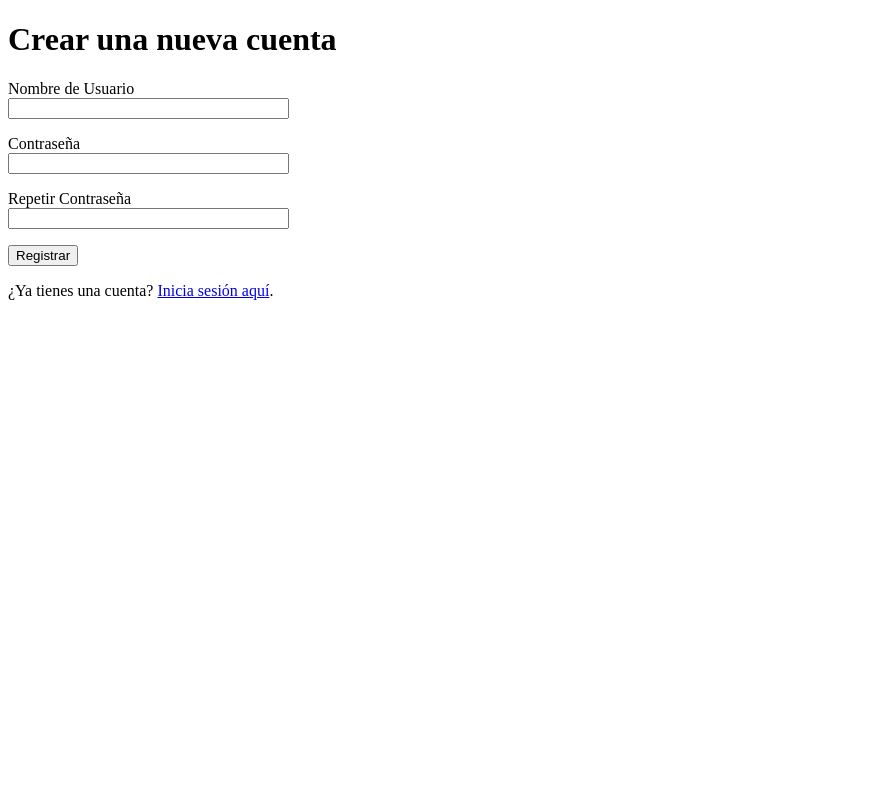
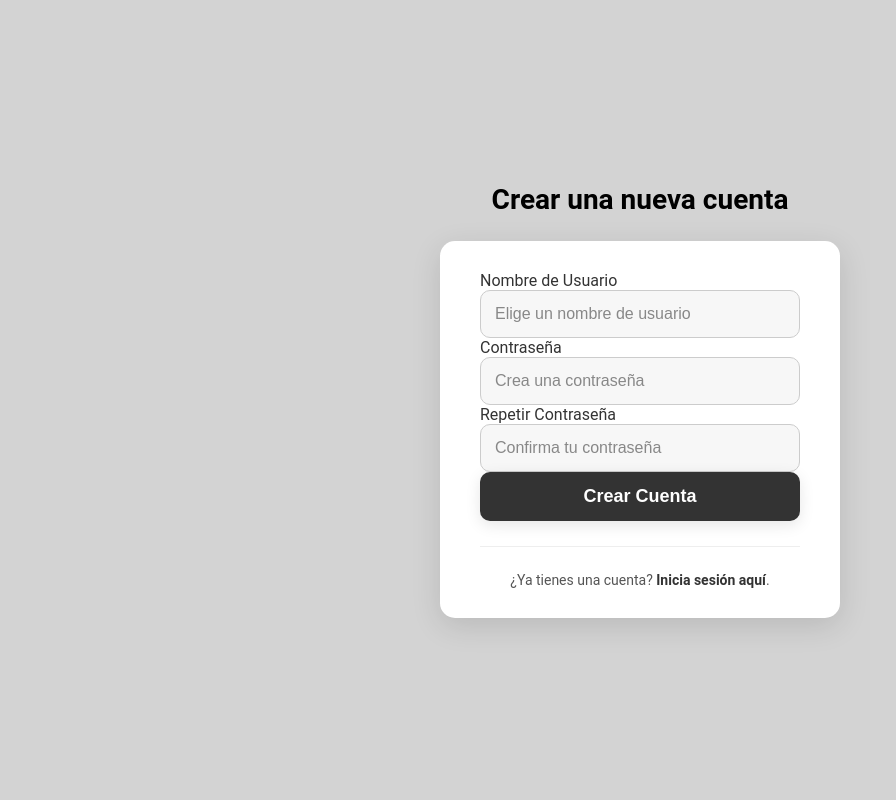
Before and after one commit to Elghettoboy/ProyectoFlask, a Flask app: page /register in a window 1280 px wide. Shown: the whole page, without its empty margins (0-896 px from the left). Run offline with Flask 3, Linux system fonts and the light colour scheme.

Commit message:
Diseño a las paginas Login/Registro

```diff
--- a/app.py
+++ b/app.py
@@ -1,105 +1,105 @@
-#Paso 1: Importamos todas las librerias y herramientas que necesitamos
+#Paso 1: importamos todas las librerias y herramientas que necesitamos
 from flask import Flask, render_template, flash, redirect, url_for
 from flask_sqlalchemy import SQLAlchemy
 from werkzeug.security import generate_password_hash, check_password_hash # Para contraseñas seguras
 from flask_login import LoginManager, current_user, login_user, logout_user, login_required
 
-#Paso 2: Creamos la aplicación Flask
+#Paso 2: creamos la aplicación Flask
 app = Flask(__name__)
 
-#Paso 3: Configuramos la aplicación
+#Paso 3: configuramos la aplicación
 #SECRET_KEY es necesaria para la seguridad de la sesion y los formularios
 app.config['SECRET_KEY'] = 'alessandro12'
 
-#Hacemos conexion a base de datos usamos postgresql
+#hacemos conexion a base de datos usamos postgresql
 app.config['SQLALCHEMY_DATABASE_URI'] = 'postgresql://ghettoboy:alessandro12@localhost:5432/db1'
-#Desactivamos una función de SQLAlchemy que no necesitamos para evitar 'warnings' en la consola
+#desactivamos una función de SQLAlchemy que no necesitamos para evitar 'warnings' en la consola
 app.config['SQLALCHEMY_TRACK_MODIFICATIONS'] = False
 
-#Paso 4: Inicializar las extensiones que usaremos
+#Paso 4: inicializar las extensiones que usaremos
 #'db' será nuestro objeto para interactuar con la base de datos
 db = SQLAlchemy(app)
 #'login_manager' manejara todo el proceso de inicio de sesion
 login_manager = LoginManager(app)
-#Si un usuario no logueado intenta ir a una página protegida, lo redirigirá a la función 'login'
+#si un usuario no logueado intenta ir a una página protegida, lo redirigirá a la función 'login'
 login_manager.login_view = 'login'
 login_manager.login_message = 'Por favor, inicia sesión para acceder a esta página.'
 
-#Paso 5: Importamos el archivo models y formularios
-#Se hace aquí para evitar un "error de importación circular", ya que los modelos necesitan el objeto 'db'
+#Paso 5: importamos el archivo models y formularios
+#se hace aquí para evitar un "error de importación circular", ya que los modelos necesitan el objeto 'db'
 from models import User
 from forms import LoginForm, RegistrationForm
 
-#Paso 6: Configuramos el "cargador de usuarios" de Flask-Login
-#Esta función le dice a Flask-Login cómo encontrar un usuario específico por su ID
+#Paso 6: configuramos el "cargador de usuarios" de Flask-Login
+#esta función le dice a Flask-Login cómo encontrar un usuario específico por su ID
 @login_manager.user_loader
 def load_user(user_id):
     # User.query.get() es una función de SQLAlchemy que busca un usuario por su clave primaria (el ID)
     return User.query.get(int(user_id))
 
 
-#Aqui van todas las RUTAS (las "páginas" de nuestra app)
+#aqui van todas las RUTAS (las "páginas" de nuestra app)
 
-#Ruta para la página raíz del sitio web
+#ruta para la página raíz del sitio web
 @app.route('/')
 def index():
-    #Aqui lo redirigimos a la pagina de login
+    #aqui lo redirigimos a la pagina de login
     return redirect(url_for('login'))
 
-#Ruta para la página de "inicio" después de iniciar sesión
+#ruta para la página de "inicio" después de iniciar sesión
 @app.route('/inicio')
-@login_required #Este decorador protege la ruta. Solo se puede acceder si has iniciado sesión.
+@login_required #este decorador protege la ruta. Solo se puede acceder si has iniciado sesión.
 def inicio():
-    #Renderizamos la plantilla HTML que ve un usuario ya logueado
+    #mostramos la plantilla HTML que ve un usuario ya logueado
     return render_template('protegida.html')
 
-#Ruta para la página de inicio de sesión
+#ruta para la página de inicio de sesión
 @app.route('/login', methods=['GET', 'POST'])
 def login():
-    #Si el usuario ya tiene una sesión activa, lo mandamos directamente al inicio
+    #si el usuario ya tiene una sesión activa, lo mandamos directamente al inicio
     if current_user.is_authenticated:
         return redirect(url_for('inicio'))
 
-    form = LoginForm() #Creamos una instancia del formulario de login
-    # Si el formulario fue enviado (POST) y todos los campos son válidos...
+    form = LoginForm() #creamos una instancia del formulario de login
+    #si el formulario fue enviado (POST) y todos los campos son válidos...
     if form.validate_on_submit():
-        # Buscamos en la base de datos un usuario con el nombre que se introdujo
+        #buscamos en la base de datos un usuario con el nombre que se introdujo
         user = User.query.filter_by(username=form.username.data).first()
-        # Si el usuario existe y la contraseña es correcta...
+        #si el usuario existe y la contraseña es correcta...
         if user and check_password_hash(user.password_hash, form.password.data):
-            login_user(user) # ...iniciamos su sesión con Flask-Login
+            login_user(user) #iniciamos su sesión con Flask-Login
             return redirect(url_for('inicio')) # y lo redirigimos a la página de inicio
         else:
-            # Si el usuario no existe o la contraseña es incorrecta, mostramos un mensaje de error
+            #si el usuario no existe o la contraseña es incorrecta, mostramos un mensaje de error
             flash('Error: Usuario o contraseña incorrectos.')
-    # Si la petición es GET (la primera vez que se carga la página), solo mostramos el formulario
+    #si la petición es GET (la primera vez que se carga la página), solo mostramos el formulario
     return render_template('login.html', form=form)
 
-# Ruta para la página de registro de nuevos usuarios
+#ruta para la página de registro de nuevos usuarios
 @app.route('/register', methods=['GET', 'POST'])
 def register():
-    # Si el usuario ya tiene una sesión activa, lo mandamos al inicio
+    #si el usuario ya tiene una sesión activa, lo mandamos al inicio
     if current_user.is_authenticated:
         return redirect(url_for('inicio'))
 
-    form = RegistrationForm() # Creamos una instancia del formulario de registro
+    form = RegistrationForm() #creamos una instancia del formulario de registro
     if form.validate_on_submit():
-        # Creamos una versión "hasheada" (segura) de la contraseña para no guardarla en texto plano
+        #creamos una versión "hasheada" osea (segura) de la contraseña para no guardarla en texto plano
         hashed_password = generate_password_hash(form.password.data)
-        # Creamos un nuevo objeto de usuario con los datos del formulario
+        #creamos un nuevo objeto de usuario con los datos del formulario
         new_user = User(username=form.username.data, password_hash=hashed_password)
-        # Lo añadimos a la sesión de la base de datos (preparamos para guardar)
+        #lo añadimos a la sesión de la base de datos (preparamos para guardar)
         db.session.add(new_user)
-        # Guardamos los cambios permanentemente en la base de datos
+        #guardamos los cambios permanentemente en la base de datos
         db.session.commit()
-        # Mostramos un mensaje de éxito
+        #mostramos un mensaje de éxito
         flash('¡Tu cuenta ha sido creada! Ya puedes iniciar sesión.')
-        return redirect(url_for('login')) # Lo redirigimos al login para que inicie sesión
+        return redirect(url_for('login')) #lo redirigimos al login para que inicie sesión
     return render_template('register.html', form=form)
 
-# Ruta para cerrar la sesión
+#ruta para cerrar la sesión
 @app.route('/logout')
-@login_required # Solo un usuario logueado puede tener la necesidad de cerrar sesión
+@login_required #solo un usuario logueado puede tener la necesidad de cerrar sesión
 def logout():
-    logout_user() # Cerramos la sesión del usuario con Flask-Login
+    logout_user() #cerramos la sesión del usuario con Flask-Login
     return redirect(url_for('login'))
--- /dev/null
+++ b/static/login.css
@@ -0,0 +1,123 @@
+
+* {
+    margin: 0;
+    padding: 0;
+    box-sizing: border-box; /* esto es para que el padding no afecte el tamaño total */
+}
+
+body {
+    background-color: lightgray;
+    color: #333;
+    font-family: 'Roboto', sans-serif;
+    display: flex;
+    flex-direction: column;
+    justify-content: center;
+    align-items: center;
+    height: 100vh;
+    padding: 20px;
+}
+
+header h1 {
+    text-align: center;
+    margin-bottom: 25px;
+    font-size: 28px;
+    color: #000;
+}
+
+.login {
+    background: #fff;
+    padding: 30px 40px;
+    border-radius: 15px;
+    box-shadow: 0 8px 30px rgba(0, 0, 0, 0.12);
+    width: 100%;
+    max-width: 400px; /* ancho máximo del formulario */
+}
+
+.form1, .form2 {
+    margin-bottom: 20px; /* espacio entre los campos */
+}
+
+.form-input {
+    width: 100%;
+    padding: 14px;
+    border: 1px solid #ccc;
+    border-radius: 10px;
+    background-color: #f7f7f7; /* un fondo mas claro */
+    color: #333;
+    font-size: 16px;
+    transition: all 0.3s ease; /*transición suave para el focus*/
+}
+
+.form-input:focus {
+    outline: none; /* quita el contorno por defecto */
+    border-color: #333; /*borde más oscuro al seleccionar*/
+    background-color: #fff;
+    box-shadow: 0 0 5px rgba(0, 0, 0, 0.1);
+}
+
+.form-input::placeholder {
+    color: #888; /* color del texto de pista (placeholder) */
+}
+
+
+.boton {
+    width: 100%;
+    padding: 14px;
+    border: none;
+    border-radius: 10px;
+    background: #333; /* fondo oscuro para el botón */
+    color: #fff; /* texto blanco */
+    font-size: 18px;
+    font-weight: bold;
+    cursor: pointer;
+    transition: all 0.3s ease;
+    box-shadow: 0 4px 15px rgba(0, 0, 0, 0.1);
+}
+
+.boton:hover {
+    background: #555; /* nn poco más claro al pasar el mouse */
+    box-shadow: 0 6px 20px rgba(0, 0, 0, 0.2);
+    transform: translateY(-2px); /* efecto de "levantarse" */
+}
+
+.boton:active {
+    transform: translateY(0);
+    box-shadow: 0 2px 5px rgba(0, 0, 0, 0.1);
+}
+
+hr {
+    border: none;
+    border-top: 1px solid #eee;
+    margin: 25px 0;
+}
+
+.registrolink {
+    text-align: center;
+}
+
+.registrolink p {
+    font-size: 14px;
+    color: #555;
+}
+
+.registrolink a {
+    color: #333;
+    font-weight: bold;
+    text-decoration: none;
+    transition: color 0.3s ease;
+}
+
+.registrolink a:hover {
+    color: #000;
+}
+
+.flash-error {
+    color: #d8000c;
+    background-color: #ffbaba;
+    border: 1px solid #d8000c;
+    padding: 10px;
+    margin-bottom: 15px;
+    border-radius: 5px;
+    list-style-type: none; /* quita el punto de la lista */
+    text-align: center;
+}
--- a/templates/register.html
+++ b/templates/register.html
@@ -3,56 +3,63 @@
 <head>
     <meta charset="UTF-8">
     <title>Registro de Usuario</title>
+    <link rel="stylesheet" href="{{ url_for('static', filename='login.css') }}">
 </head>
 <body>
+    <header>
         <h1>Crear una nueva cuenta</h1>
+    </header>
 
-    <!-- Bloque para mostrar mensajes 'flash' (como "¡Cuenta creada con éxito!") -->
+    <main>
+        <div class="login">
+
             {% with messages = get_flashed_messages() %}
                 {% if messages %}
                     <ul>
                     {% for message in messages %}
-                <li>{{ message }}</li>
+                        <li class="flash-error">{{ message }}</li>
                     {% endfor %}
                     </ul>
                 {% endif %}
             {% endwith %}
 
-    <!-- El formulario. 'novalidate' desactiva la validación del navegador para usar la de WTForms. -->
             <form method="POST" action="" novalidate>
-        <!-- 'hidden_tag()' es crucial para la protección CSRF. ¡Nunca lo olvides! -->
                 {{ form.hidden_tag() }}
 
-        <p>
-            <!-- Renderiza la etiqueta del campo (ej: "Nombre de Usuario") -->
-            {{ form.username.label }}<br>
-            <!-- Renderiza el campo de texto <input> -->
-            {{ form.username(size=32) }}
-            <!-- Bucle para mostrar cualquier error de validación para este campo -->
+                <div class="form-group">
+                    {{ form.username.label }}
+                    {{ form.username(class_="form-input", placeholder="Elige un nombre de usuario") }}
+
                     {% for error in form.username.errors %}
-            <span style="color: red;">[{{ error }}]</span>
+                    <span class="validation-error">{{ error }}</span>
                     {% endfor %}
-        </p>
-        <p>
-            {{ form.password.label }}<br>
-            {{ form.password(size=32) }}
+                </div>
+
+                <div class="form-group">
+                    {{ form.password.label }}
+                    {{ form.password(class_="form-input", placeholder="Crea una contraseña") }}
                     {% for error in form.password.errors %}
-            <span style="color: red;">[{{ error }}]</span>
+                    <span class="validation-error">{{ error }}</span>
                     {% endfor %}
-        </p>
-        <p>
-            {{ form.password2.label }}<br>
-            {{ form.password2(size=32) }}
+                </div>
+
+                <div class="form-group">
+                    {{ form.password2.label }}
+                    {{ form.password2(class_="form-input", placeholder="Confirma tu contraseña") }}
                     {% for error in form.password2.errors %}
-            <span style="color: red;">[{{ error }}]</span>
+                    <span class="validation-error">{{ error }}</span>
                     {% endfor %}
-        </p>
-        <p>
-            <!-- Renderiza el botón de envío <input type="submit"> -->
-            {{ form.submit() }}
-        </p>
+                </div>
+
+                {{ form.submit(value="Crear Cuenta", class_="boton") }}
             </form>
-    <!-- Enlace para que los usuarios puedan volver a la página de inicio de sesión -->
+
+            <hr>
+
+            <div class="registrolink">
                 <p>¿Ya tienes una cuenta? <a href="{{ url_for('login') }}">Inicia sesión aquí</a>.</p>
+            </div>
+        </div>
+    </main>
 </body>
 </html>
```
Also changed, not shown: forms.py (+15 -16 lines), models.py (+12 -12 lines), static/registro.css (added, +137 -0 lines), templates/login.html (+29 -9 lines). Lines whose indentation alone changed are shown as unchanged.
